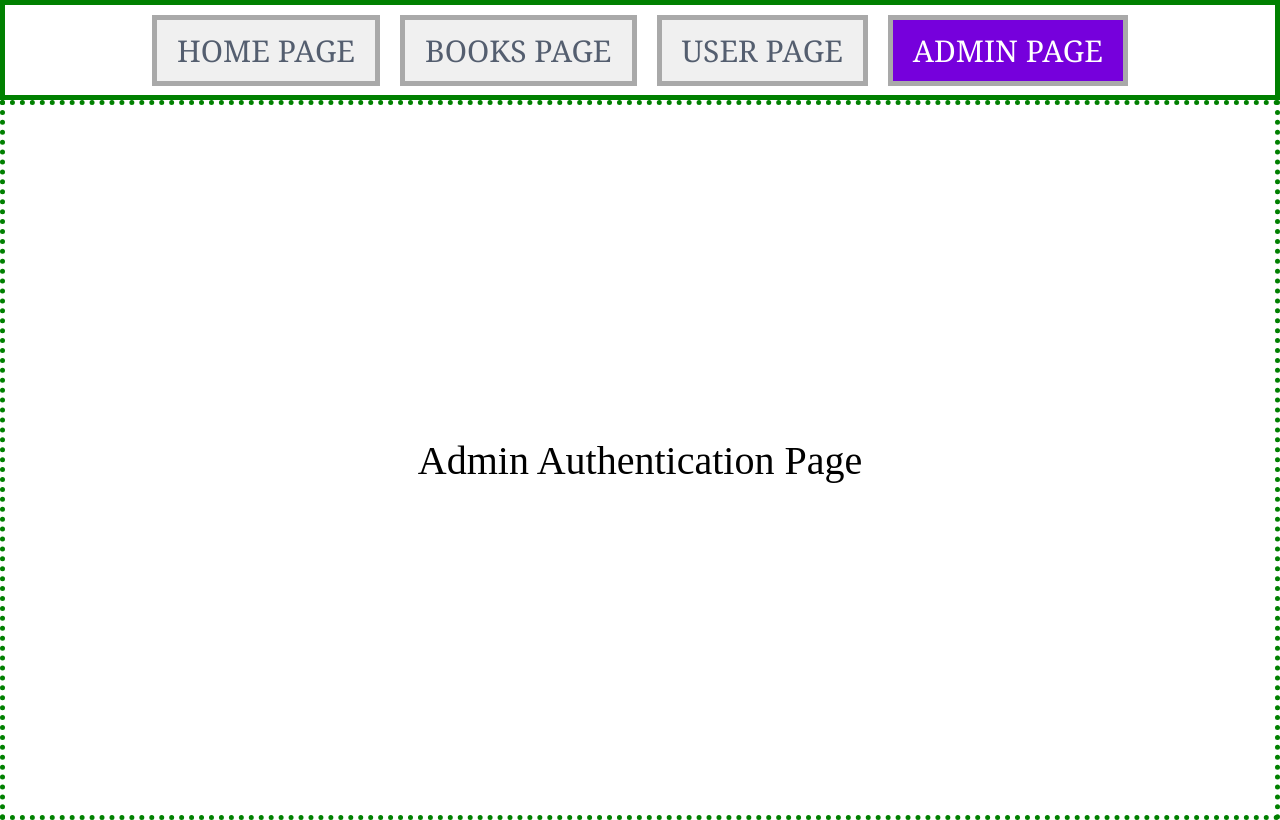
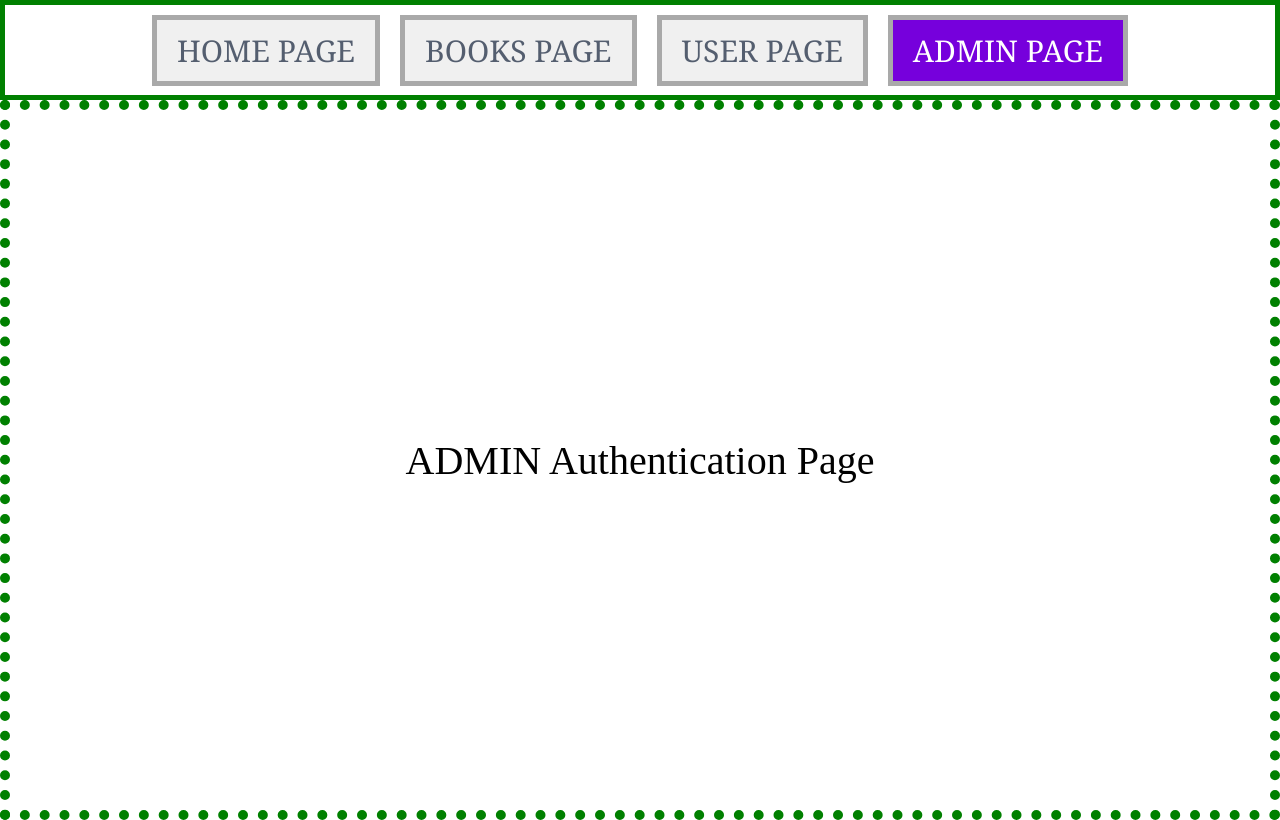
Before and after one commit to keyboard-shop/Books-authentication-frontend-2, a React (Vite) app: page /admin in a window 1280 px wide. Built offline with nearby package versions, Linux system fonts and the light colour scheme.

Commit message:
css styles added

```diff
--- a/pages/AdminPage.jsx
+++ b/pages/AdminPage.jsx
@@ -6,7 +6,7 @@ import React from 'react'
 const AdminPage = () => {
   return (
     <div className='admin-page'>
-      Admin Authentication Page
+      ADMIN Authentication Page
     </div>
   )
 }
--- a/pages/UserPage.jsx
+++ b/pages/UserPage.jsx
@@ -7,7 +7,7 @@ import React from 'react'
 const UserPage = () => {
   return (
     <div className='user-page'>
-      User Authentication Page
+      USER Authentication Page
     </div>
   )
 }
--- a/src/App.css
+++ b/src/App.css
@@ -35,7 +35,7 @@ a{
   align-items: center;
   justify-content: center;
   min-height: 90vh;
-  border: 5px solid palevioletred;
+  border: 10px solid palevioletred;
   padding: 0px 100px;
 
   font-size: 40px;
@@ -47,7 +47,7 @@ a{
   align-items: center;
   justify-content: center;
   min-height: 90vh;
-  border: 5px dotted orange;
+  border: 10px dotted orange;
   padding: 0px 100px;
 
   font-size: 40px;
@@ -59,7 +59,7 @@ a{
   align-items: center;
   justify-content: center;
   min-height: 90vh;
-  border: 5px dotted green;
+  border: 10px dotted green;
   padding: 0px 100px;
 
   font-size: 40px;
```
